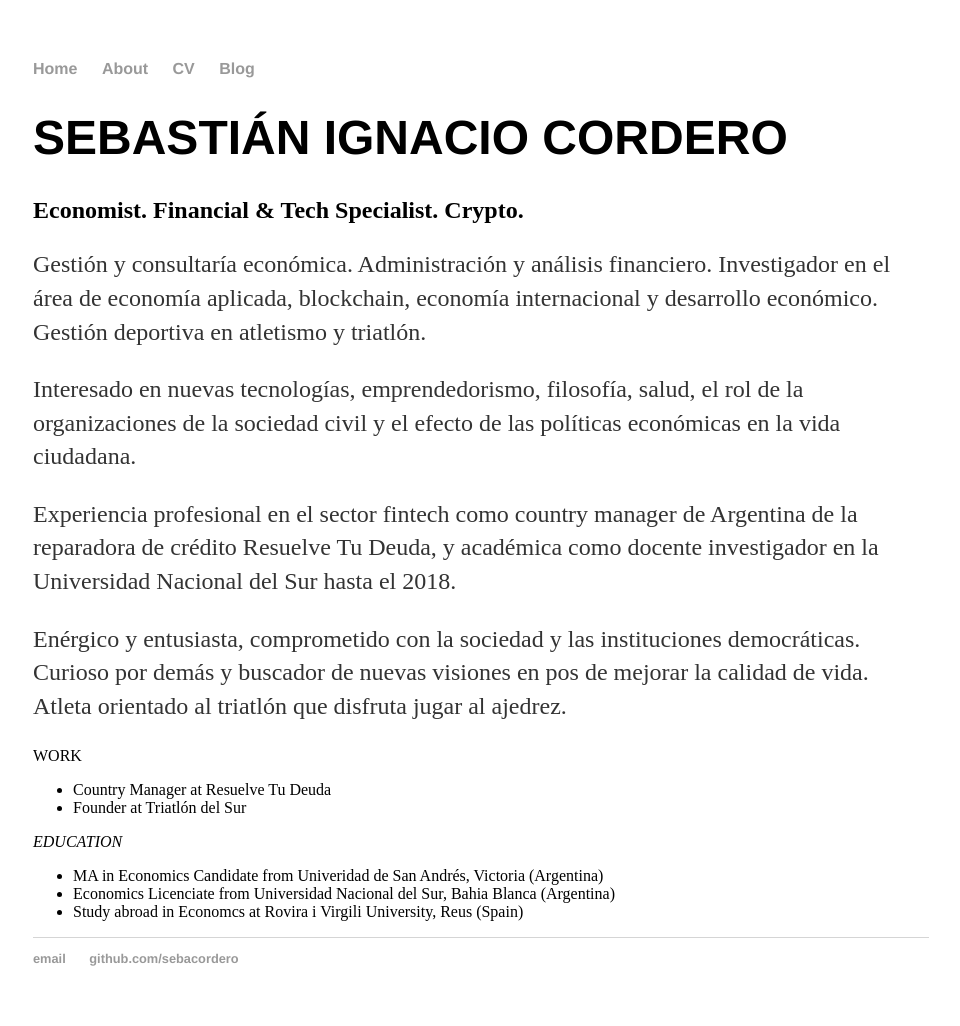
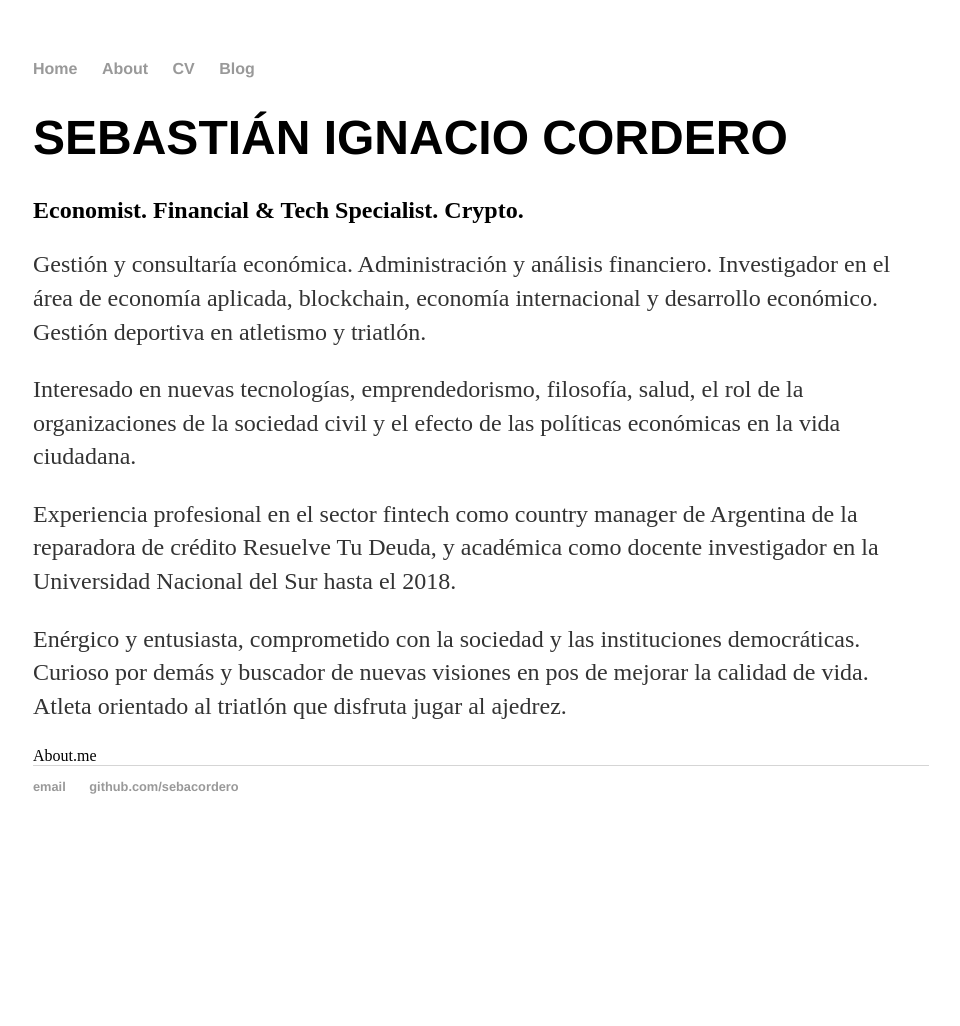
Before and after one commit to sebacordero/my-site, a Jekyll site: the page built from about/index.html, in a window 1280 px wide. Shown: the whole page, without its empty margins (159-1119 px from the left). Built offline with Jekyll 4.4.1, drawn with Linux system fonts in a browser that asks for light colours; after the commit the page ends 900 px from its top, so only the background shows below that.

Commit message:
Include about.me link. Delete Work and Educ

```diff
--- a/about/index.html
+++ b/about/index.html
@@ -16,16 +16,4 @@ Experiencia profesional en el sector fintech como country manager de Argentina d
 Enérgico y entusiasta, comprometido con la sociedad y las instituciones democráticas. Curioso por demás y buscador de nuevas visiones en pos de mejorar la calidad de vida. Atleta orientado al triatlón que disfruta jugar al ajedrez.
 </p
 
-
-<em>WORK</em>
-<ul>
-  <li>Country Manager at Resuelve Tu Deuda</li>
-  <li>Founder at Triatlón del Sur</li>
-</ul>
-
-<em>EDUCATION</em>
-<ul>
-  <li>MA in Economics Candidate from Univeridad de San Andrés, Victoria (Argentina)</li>
-  <li>Economics Licenciate from Universidad Nacional del Sur, Bahia Blanca (Argentina)</li>
-  <li>Study abroad in Economcs at Rovira i Virgili University, Reus (Spain)</li>
-	</ul>
+	<a href="https://about.me/seba.cordero">About.me</a>
```
